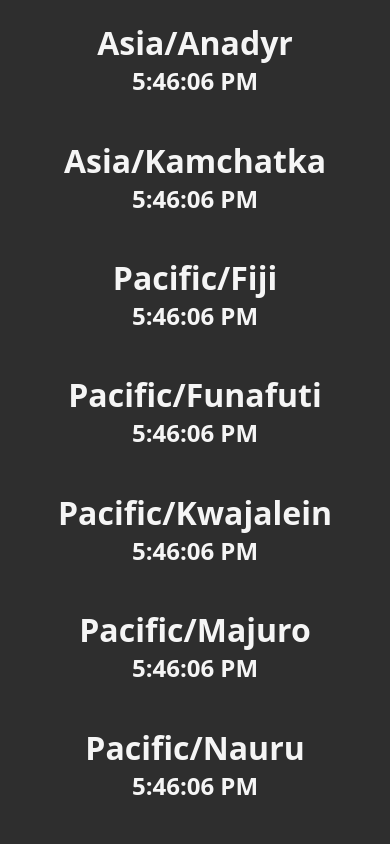
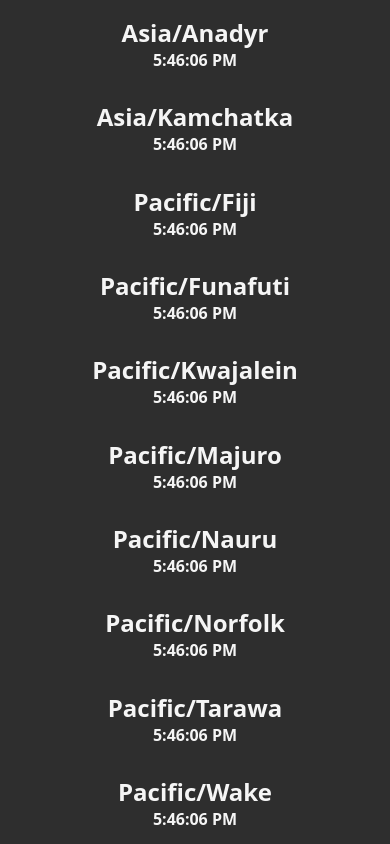
Before and after one commit to jwetzell/itsfiveoclockwhere, an Angular app: page / in a window 390 px wide. Shown: the top 844 px of the page. Built offline with nearby package versions, Linux system fonts and the light colour scheme.

Commit message:
Font size changes

```diff
--- a/src/app/app.component.scss
+++ b/src/app/app.component.scss
@@ -6,6 +6,26 @@
     width: 100%;
     margin: 0;
     padding: 0;
+}
+
+@media (max-width: 350px) {
+    .timezone {
+        font-size: 1.0em;
+    }
+
+    .time {
+        font-size: 0.5em
+    }
+}
+
+@media (min-width:350px) and (max-width: 500px) {
+    .timezone {
+        font-size: 1.5em;
+    }
+
+    .time {
+        font-size: 1.0em
+    }
 }
 
 .timezone {
```
